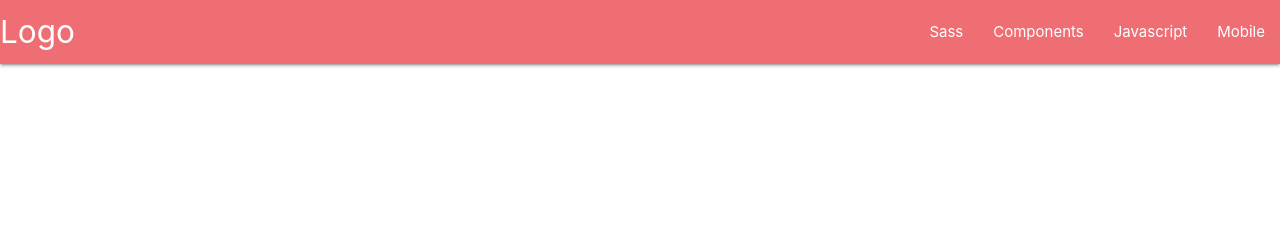
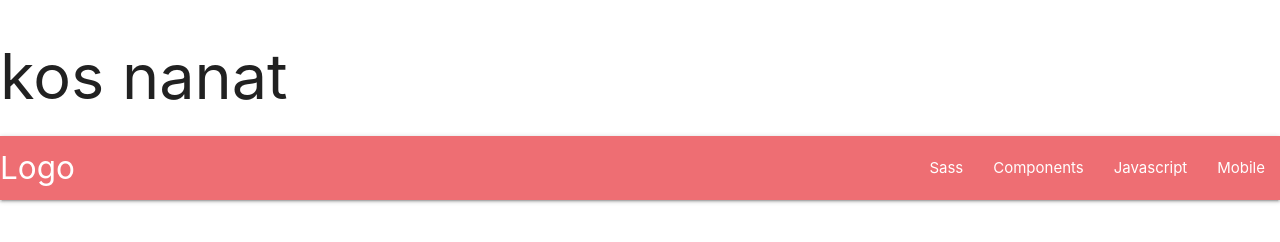
Before and after one commit to Rexlep/To-do-app-Microsoft-proj, a plain HTML site: page html, css frontend course/main.html in a window 1280 px wide. Drawn offline with Linux system fonts and the light colour scheme.

Commit message:
seven part

```diff
--- a/html, css frontend course/main.html
+++ b/html, css frontend course/main.html
@@ -11,6 +11,8 @@
 
   </head>
   <body>
+
+    <h1>kos nanat</h1>
 
     <nav>
       <div class="nav-wrapper">
```
